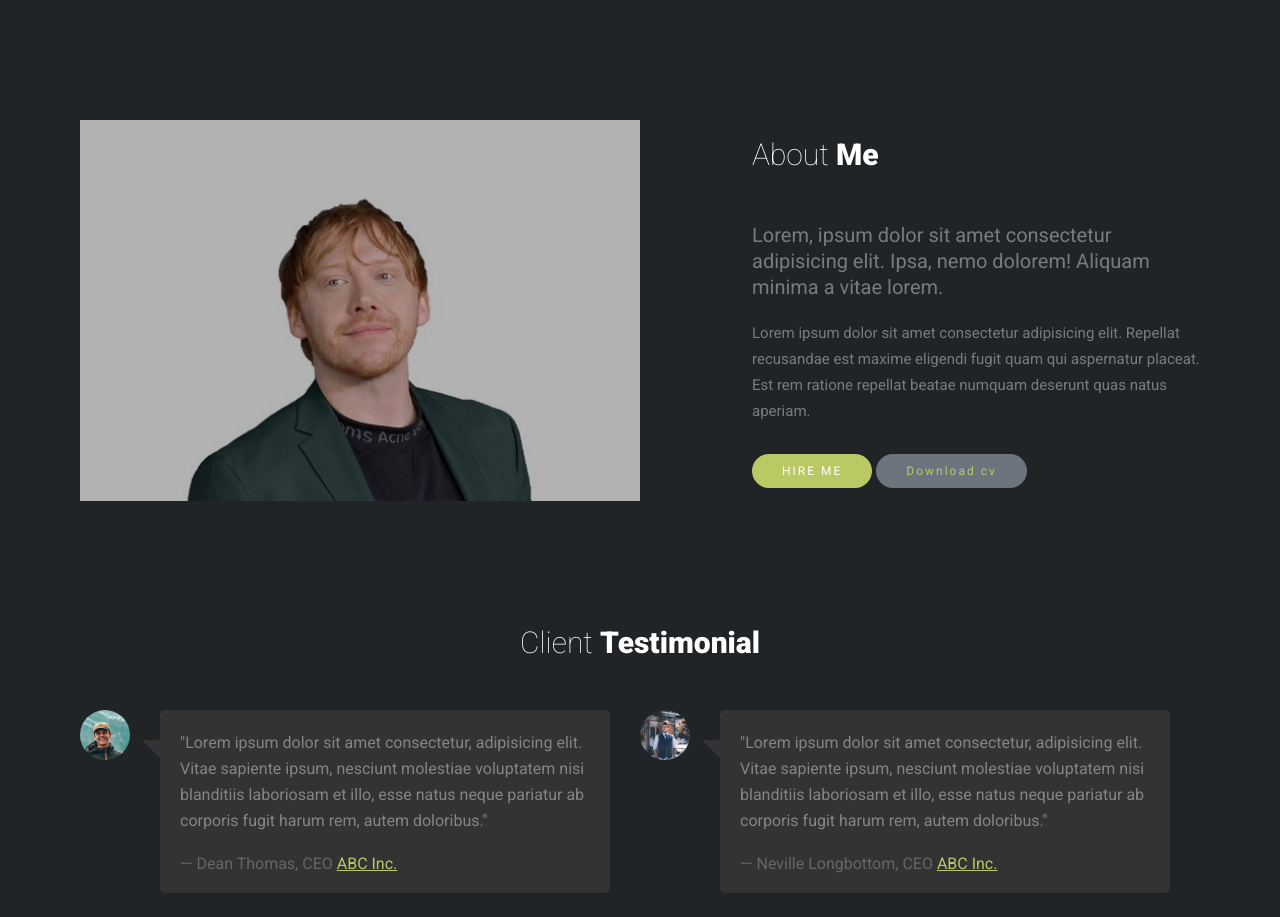
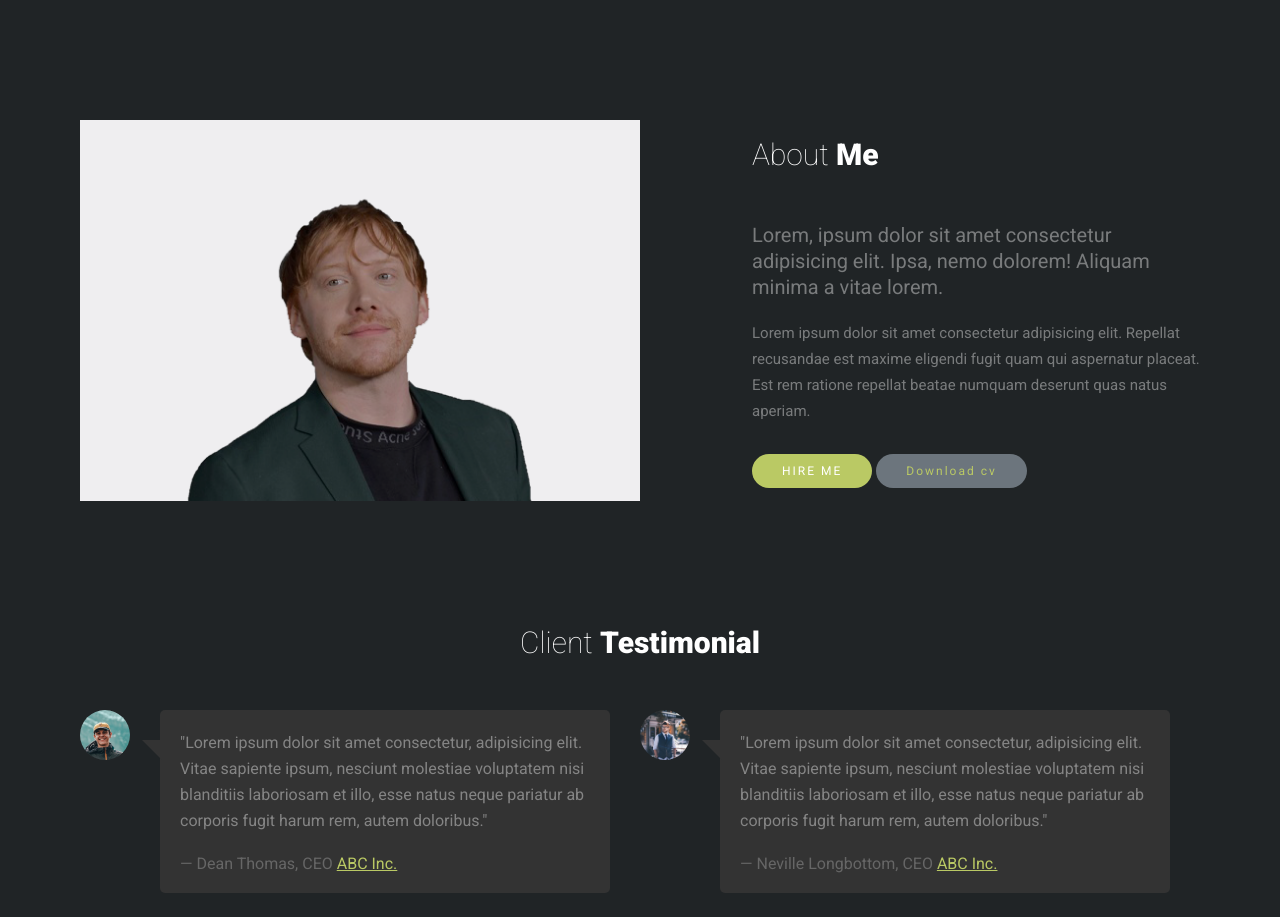
Before and after one commit to abyan-yusuf/Portfolio, a plain HTML site: page index.html in a window 1280 px wide. Shown: the part 3380-4297 px from the top of the page. Drawn offline with Linux system fonts and the light colour scheme.

Commit message:
image editing

```diff
--- a/index.html
+++ b/index.html
@@ -173,7 +173,7 @@
     <section class="about" id="about">
         <div class="about-row-1">
             <div class="about-col-1">
-                <img src="images/Untitled copy.png" alt="Ronald Weasley" class="about-img">
+                <img src="images/Untitled-copy.png" alt="Ronald Weasley" class="about-img">
             </div>
             <div class="about-col-2">
                 <h3 class="about-h3">About <span>Me</span></h3>
```
Also changed, not shown: images/Untitled-copy.png (added), images/Untitledcopy.png (added).
